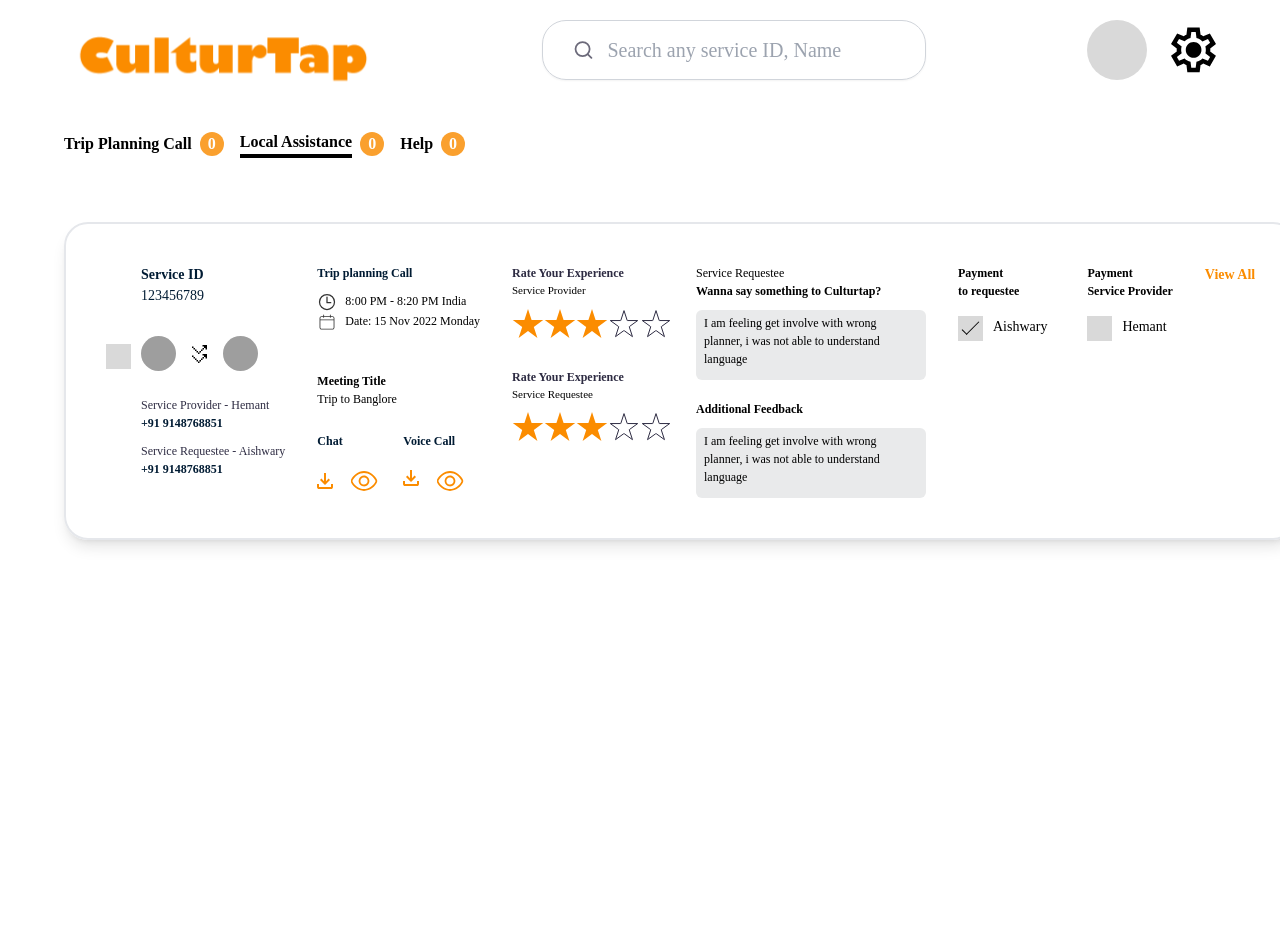
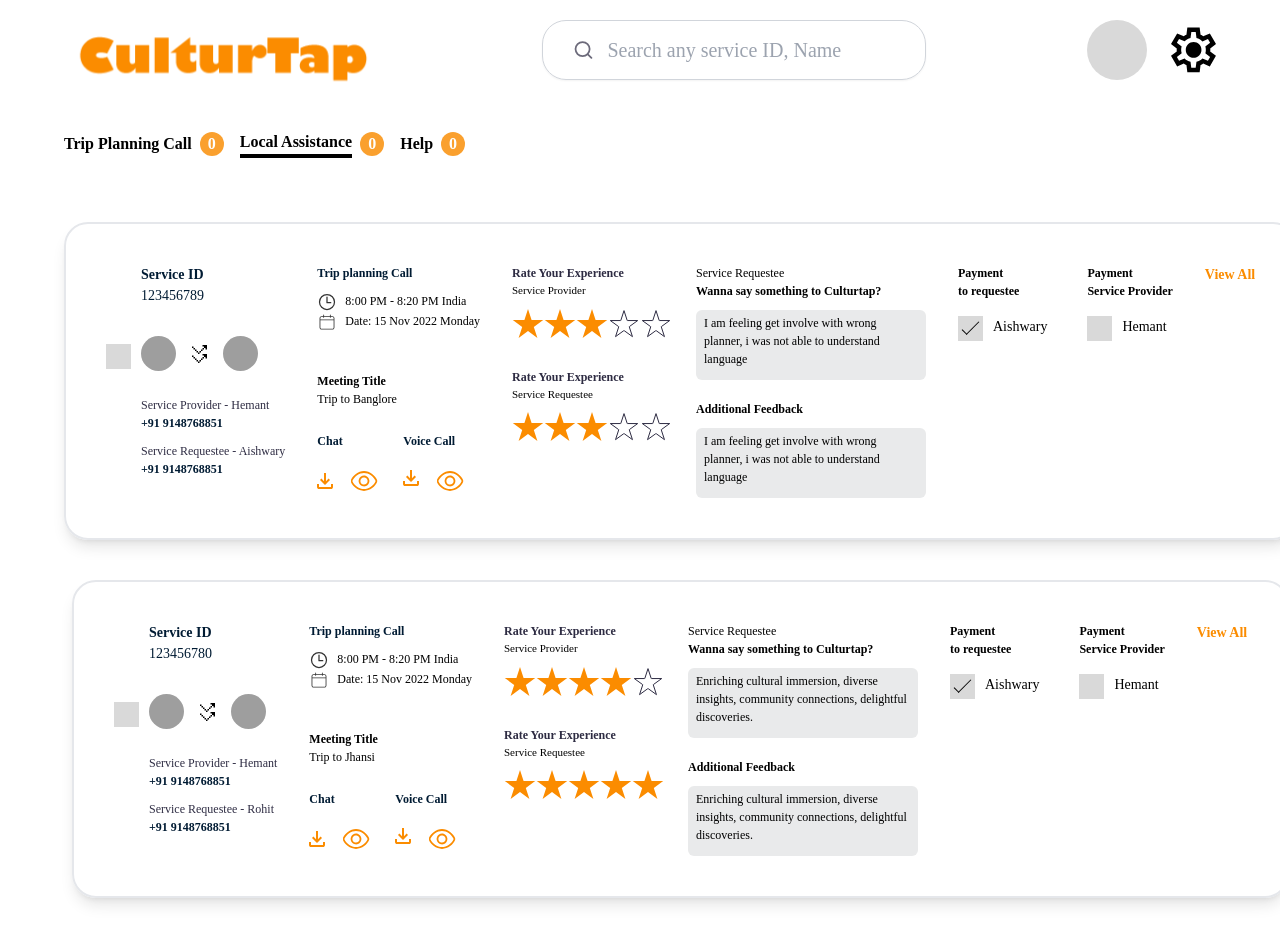
Before and after one commit to kumar-vivek-18/cultur-tap, a React (Create React App) app in the folder frontend/: page /localassistance in a window 1280 px wide. Shown: the top 944 px of the page. Before the commit the page ends 800 px from the top, so only its background shows below. Built offline with nearby package versions, Linux system fonts and the light colour scheme; grey boxes are pictures that could not be loaded.

Commit message:
modified

```diff
--- a/frontend/src/components/local assistance/LocalAssistance.js
+++ b/frontend/src/components/local assistance/LocalAssistance.js
@@ -24,10 +24,32 @@ const LocalAssistance = () => {
         serviceProviderFeedback: "I am feeling get involve with wrong planner, i was not able to understand  language ",
         paymentTo: "Service Requestee",
         detailedChat: [],
+    },
+    {
+        serviceID: "123456780",
+        serviceRequesteeImg: "https://icon-library.com/images/anonymous-avatar-icon/anonymous-avatar-icon-25.jpg",
+        serviceProviderImg: "https://icon-library.com/images/anonymous-avatar-icon/anonymous-avatar-icon-25.jpg",
+        serviceProviderName: "Hemant",
+        serviceProviderContact: "+91 9148768851",
+        serviceRequesteeName: "Rohit",
+        serviceRequesteeContact: "+91 9148768851",
+        tripPlanningTime: "8:00 PM - 8:20 PM India",
+        tripPlanningDate: "Date: 15 Nov 2022 Monday",
+        tripTittle: "Trip to Jhansi",
+        tripChat: ["https://icon-library.com/images/anonymous-avatar-icon/anonymous-avatar-icon-25.jpg"],
+        tripCall: ["https://icon-library.com/images/anonymous-avatar-icon/anonymous-avatar-icon-25.jpg"],
+        tripServiceProviderRating: "4",
+        tripServiceRequesteeRating: "5",
+        serviceRequesteeToCulturtap: "Enriching cultural immersion, diverse insights, community connections, delightful discoveries.",
+        serviceRequesteeFeedback: "Enriching cultural immersion, diverse insights, community connections, delightful discoveries.",
+        serviceProviderToCulturtap: "Enriching cultural immersion, diverse insights, community connections, delightful discoveries.",
+        serviceProviderFeedback: "Enriching cultural immersion, diverse insights, community connections, delightful discoveries.",
+        paymentTo: "Service Requestee",
+        detailedChat: [],
     }];
     return (
-        <div className='max-md:px-4 max-md:py-8 px-16 pt-16 mx-auto'>
-            <div className='flex justify-center'>
+        <div className='max-md:px-4 max-md:py-8 px-16 pt-16 mx-auto pb-16'>
+            <div className='flex flex-col gap-10 justify-center'>
                 {services.map((service) => {
                     return <ServiceCard service={service} key={service.serviceID} />
                 })}
--- a/frontend/src/components/utils/ServiceCard.js
+++ b/frontend/src/components/utils/ServiceCard.js
@@ -14,6 +14,8 @@ import { useNavigate } from 'react-router-dom';
 const ServiceCard = ({ service }) => {
     // console.log('services', service)
     const [paymentTo, setPaymentTo] = useState(service.paymentTo);
+    const [providerRating, setProviderRating] = useState(parseInt(service.tripServiceProviderRating));
+    const [requesteeRating, setRequesteeRating] = useState(parseInt(service.tripServiceRequesteeRating));
     const navigate = useNavigate();
     const handlePaymentTo = () => {
         // console.log('pay', service.paymentTo);
@@ -113,21 +115,24 @@ const ServiceCard = ({ service }) => {
                     <p className='text-[12px] max-sm:text-[16px] text-[#2e2c43] font-semibold'>Rate Your Experience</p>
                     <p className='text-[11px] max-sm:text-[16px]'>Service Provider</p>
                     <div className='flex pt-[10px]'>
-                        <img src={starFilled} alt="score" />
-                        <img src={starFilled} alt="score" />
-                        <img src={starFilled} alt="score" />
-                        <img src={star} alt="score" />
-                        <img src={star} alt="score" />
+                        {[...Array(providerRating)].map((_, index) => (
+                            <img key={`filled-star-${index}`} src={starFilled} alt="score" />
+                        ))}
+                        {[...Array(5 - providerRating)].map((_, index) => (
+                            <img key={`empty-star-${index}`} src={star} alt="score" />
+                        ))}
                     </div>
 
                     <p className='text-[12px] max-sm:text-[16px] text-[#2e2c43] font-semibold pt-[30px]'>Rate Your Experience</p>
                     <p className='text-[11px] max-sm:text-[16px]'>Service Requestee</p>
+
                     <div className='flex pt-[10px]'>
-                        <img src={starFilled} alt="score" />
-                        <img src={starFilled} alt="score" />
-                        <img src={starFilled} alt="score" />
-                        <img src={star} alt="score" />
-                        <img src={star} alt="score" />
+                        {[...Array(requesteeRating)].map((_, index) => (
+                            <img key={`filled-star-${index}`} src={starFilled} alt="score" />
+                        ))}
+                        {[...Array(5 - requesteeRating)].map((_, index) => (
+                            <img key={`empty-star-${index}`} src={star} alt="score" />
+                        ))}
                     </div>
                 </div>
             </div>
--- a/frontend/src/components/utils/ServiceDetailCard.js
+++ b/frontend/src/components/utils/ServiceDetailCard.js
@@ -24,7 +24,8 @@ const ServiceDetailCard = () => {
     // }, []);
 
     const [paymentTo, setPaymentTo] = useState(service.paymentTo);
-
+    const [providerRating, setProviderRating] = useState(parseInt(service.tripServiceProviderRating));
+    const [requesteeRating, setRequesteeRating] = useState(parseInt(service.tripServiceRequesteeRating));
 
     const handlePaymentTo = () => {
         console.log('pay', service.paymentTo);
@@ -115,21 +116,23 @@ const ServiceDetailCard = () => {
                                 <p className='text-[12px] max-xl:text-[16px] text-[#2e2c43] font-semibold'>Rate Your Experience</p>
                                 <p className='text-[11px] max-xl:text-[14px]'>Service Provider</p>
                                 <div className='flex pt-[10px]'>
-                                    <img src={starFilled} alt="score" />
-                                    <img src={starFilled} alt="score" />
-                                    <img src={starFilled} alt="score" />
-                                    <img src={star} alt="score" />
-                                    <img src={star} alt="score" />
+                                    {[...Array(providerRating)].map((_, index) => (
+                                        <img key={`filled-star-${index}`} src={starFilled} alt="score" />
+                                    ))}
+                                    {[...Array(5 - providerRating)].map((_, index) => (
+                                        <img key={`empty-star-${index}`} src={star} alt="score" />
+                                    ))}
                                 </div>
 
                                 <p className='text-[12px] max-xl:text-[16px] text-[#2e2c43] font-semibold pt-[30px]'>Rate Your Experience</p>
                                 <p className='text-[11px] max-xl:text-[14px]'>Service Requestee</p>
                                 <div className='flex pt-[10px]'>
-                                    <img src={starFilled} alt="score" />
-                                    <img src={starFilled} alt="score" />
-                                    <img src={starFilled} alt="score" />
-                                    <img src={star} alt="score" />
-                                    <img src={star} alt="score" />
+                                    {[...Array(requesteeRating)].map((_, index) => (
+                                        <img key={`filled-star-${index}`} src={starFilled} alt="score" />
+                                    ))}
+                                    {[...Array(5 - requesteeRating)].map((_, index) => (
+                                        <img key={`empty-star-${index}`} src={star} alt="score" />
+                                    ))}
                                 </div>
                             </div>
                         </div>
```
